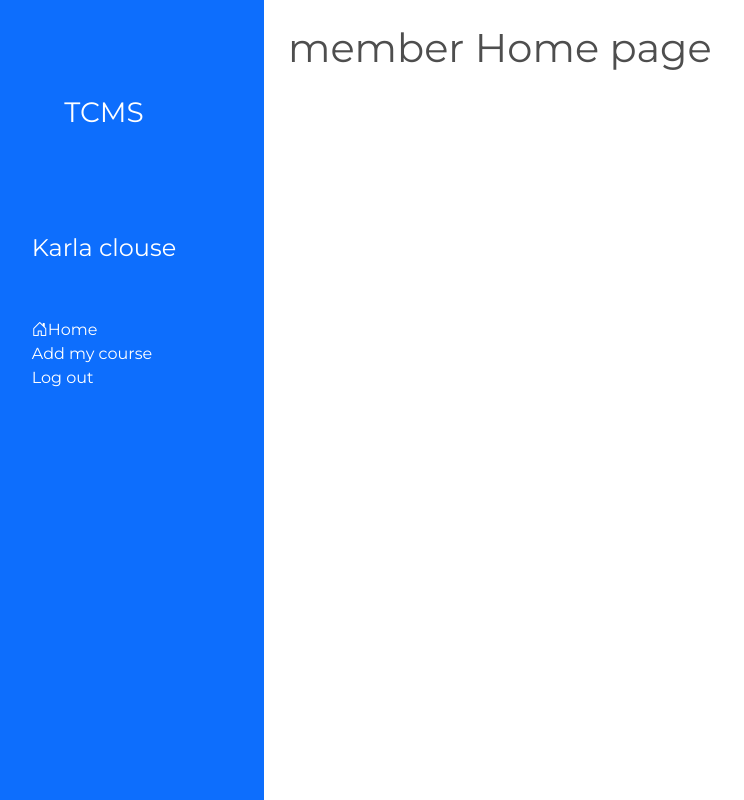
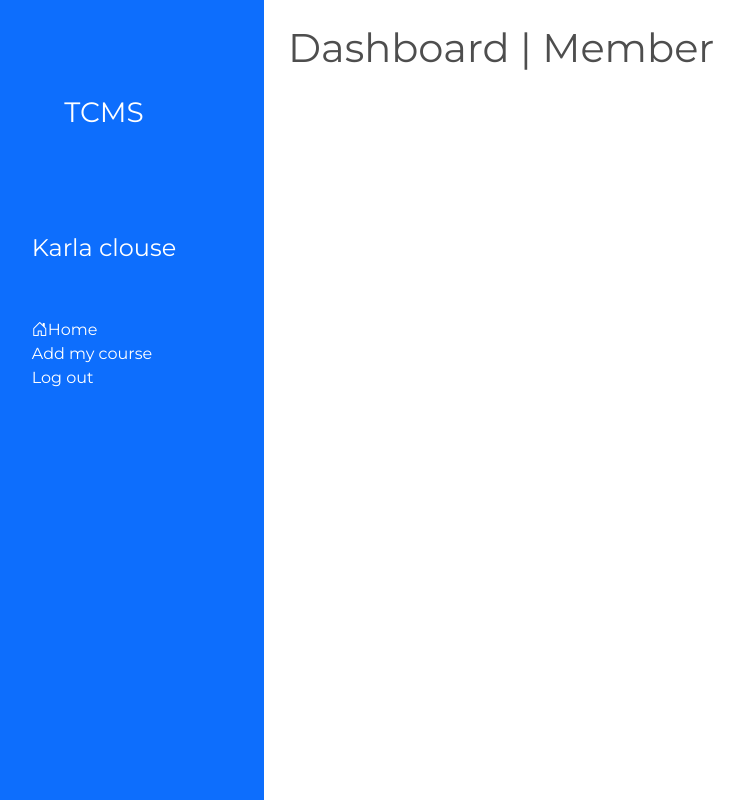
Before and after one commit to TKHTS/tennis-club-management-system, a PHP site: page /member/index.php in a window 1280 px wide. Shown: the whole page, without its empty margins (56-800 px from the left). Run offline with PHP 8.4, Linux system fonts and the light colour scheme.

Commit message:
Add member pages

```diff
--- /dev/null
+++ b/member/pages/freeboard.php
@@ -0,0 +1 @@
+<h1>freeboard</h1>
--- a/member/pages/home.php
+++ b/member/pages/home.php
@@ -1,2 +1 @@
-
-<h1>member Home page</h1>
+<h1>Dashboard | Member</h1>
```
